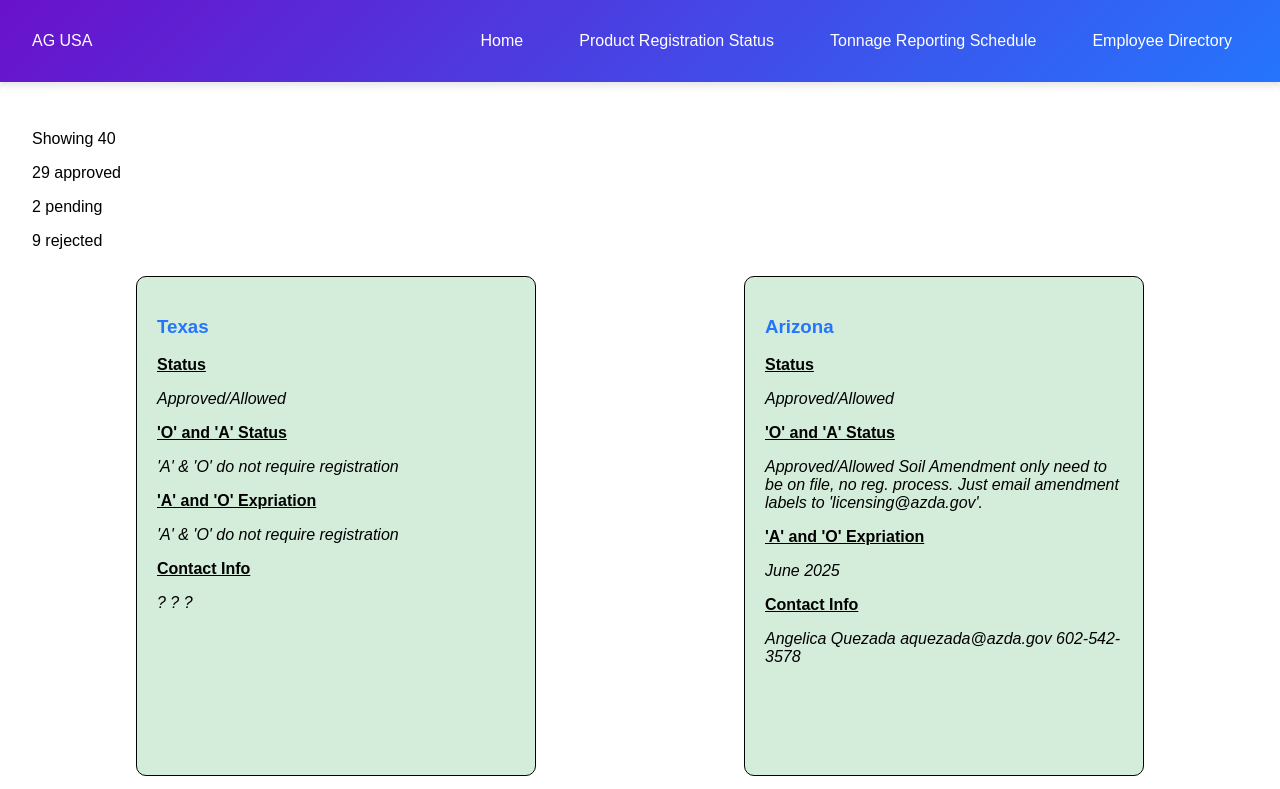
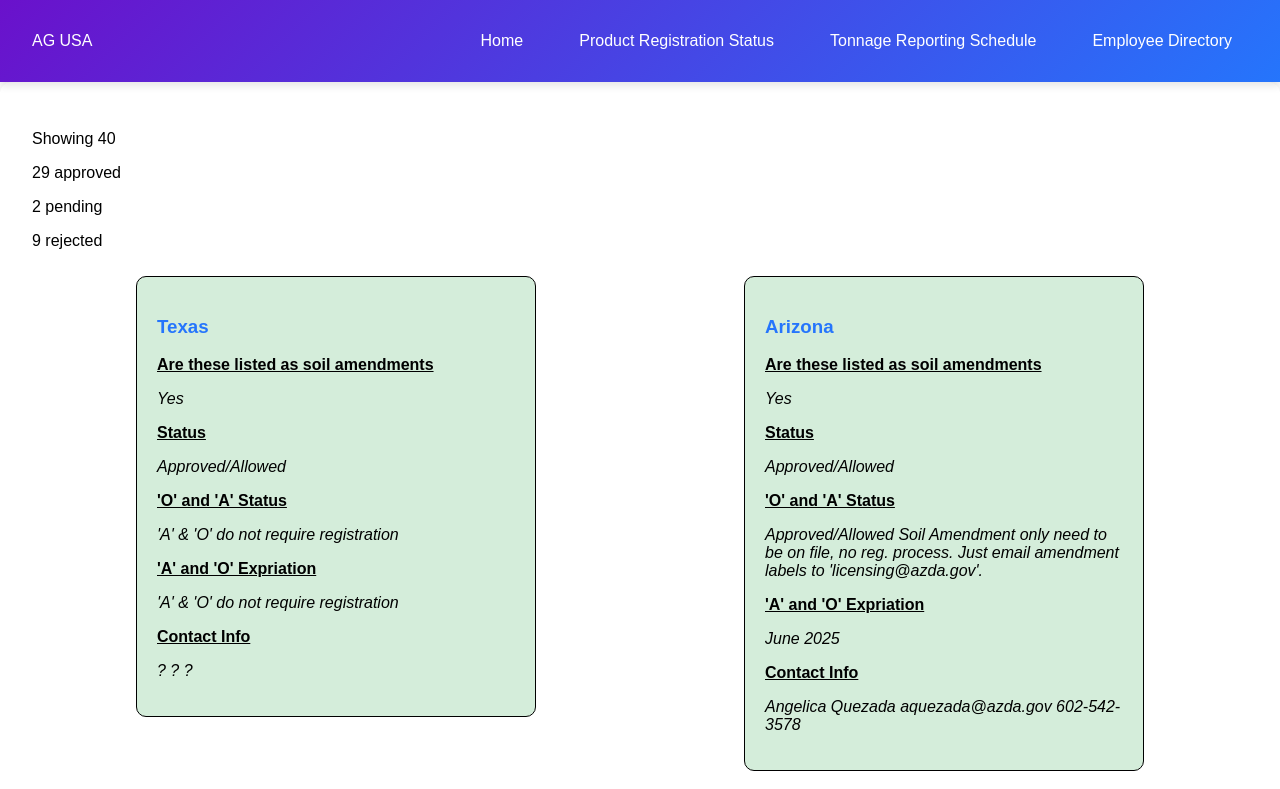
Before and after one commit to max-well-creator/work_dashboard, a Next.js app: page /product_reg_status in a window 1280 px wide. Shown: the top 789 px of the page. Built offline with nearby package versions, Linux system fonts and the light colour scheme.

Commit message:
add soil amendments to product registration

```diff
--- a/src/components/CustomCard/CustomCard.js
+++ b/src/components/CustomCard/CustomCard.js
@@ -1,5 +1,5 @@
 import React from "react";
-import { Card, Button } from "reactstrap";
+import { Card } from "reactstrap";
 
 import styles from "./CustomCard.module.scss";
 
@@ -10,6 +10,7 @@ export default function CustomCard({ row, dataHeaders, background }) {
 		product_status,
 		product_expiration,
 		notes,
+		is_soil_amendment,
 		point_of_contact_email,
 		point_of_contact_name,
 		point_of_contact_phone,
@@ -21,10 +22,12 @@ export default function CustomCard({ row, dataHeaders, background }) {
 		EXPIRATION_HEADING,
 		NOTES_HEADING,
 		CONTACT_HEADING,
+		IS_SOIL_AMENDMENT,
 	} = dataHeaders;
 
 	// Data fields and their corresponding headers
 	const fields = [
+		{ label: IS_SOIL_AMENDMENT, value: is_soil_amendment },
 		{ label: STATUS_HEADING, value: license_statues },
 		{ label: PORDUCT_STATUS_HEADING, value: product_status },
 		{ label: EXPIRATION_HEADING, value: product_expiration },
--- a/src/components/CustomCard/CustomCard.module.scss
+++ b/src/components/CustomCard/CustomCard.module.scss
@@ -5,7 +5,7 @@
   border-radius: 10px;
   padding: 20px;
   width: 400px;
-  height: 500px;
+  height: auto;
   font-size: 1em;
   .title {
     font-weight: bold;
--- a/src/components/Ongoing_Projects/projects.js
+++ b/src/components/Ongoing_Projects/projects.js
@@ -19,7 +19,7 @@ const OngoingProjects = () => {
 					phone="404-693-2194"
 					email="heidi@fmusa.org"
 				/>
-				<p> Email Heidi on Jan 14, 2025</p>
+				<p>Emailed Heidi on Jan 14, 2025</p>
 			</div>
 			<hr />
 			<div className={styles.contact_container}>
@@ -29,7 +29,7 @@ const OngoingProjects = () => {
 					phone="404-693-2194"
 					email="flash@psmail.net"
 				/>
-				<p> Email Heidi on Jan 14, 2025</p>
+				<p> Emailed Davi on Jan 15, 2025</p>
 			</div>
 		</div>
 	);
--- a/src/constants/stateRegistrationStatus.js
+++ b/src/constants/stateRegistrationStatus.js
@@ -10,7 +10,7 @@ const NOREGISTRATIONREQUIRED = "'A' & 'O' do not require registration";
 const APPROVED_COLOR = "#6fbf73";
 const REJECTED_COLOR = "#f77b72";
 const PENDING_COLOR = "yellow";
-
+const IS_SOIL_AMENDMENT = "Are these listed as soil amendments";
 const dataHeaders = {
 	ID_HEADING,
 	STATE_HEADING,
@@ -24,6 +24,7 @@ const dataHeaders = {
 	APPROVED_COLOR,
 	REJECTED_COLOR,
 	PENDING_COLOR,
+	IS_SOIL_AMENDMENT,
 };
 
 export default dataHeaders;
--- a/src/data/stateRegistrationStatus.js
+++ b/src/data/stateRegistrationStatus.js
@@ -429,7 +429,7 @@ const statesRegData = [
 		state: "Tennessee",
 		product_status:
 			"No Individual Product Registration need just register the company. Per rane.j.sewell@tn.gov - filled out application and emailed 9-25-24",
-		notes: "",
+		notes: "Emailed rane.j.sewell@tn.gov on Jan 15, 2025",
 		is_soil_amendment: "?",
 		product_expiration: "",
 		point_of_contact_name: "RANE’ SEWELL",
```
